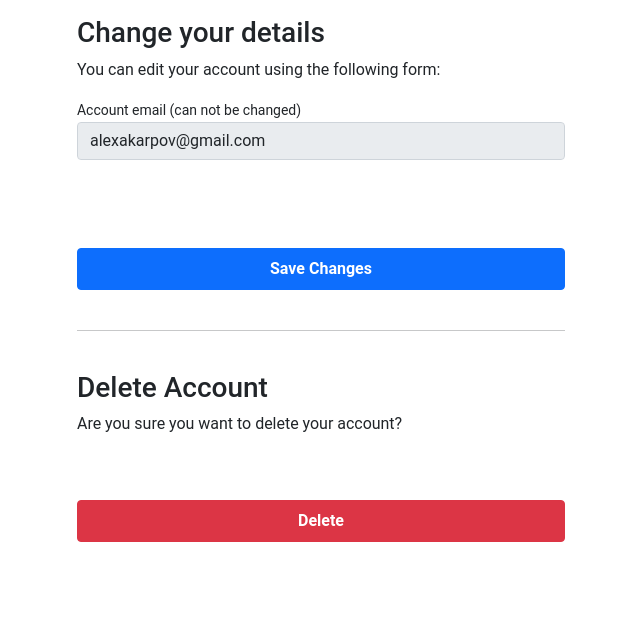
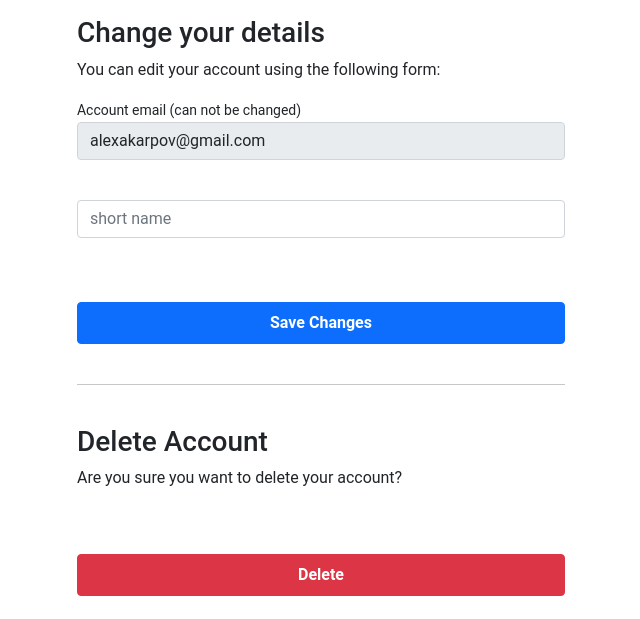
Before and after one commit to alexakarpov/htmshop, a Django app: page /accounts/profile/edit/ in a window 1280 px wide. Shown: the part 150-769 px from the top of the page, without its empty margins (319-959 px from the left). Run offline with Django 3.2, Linux system fonts and the light colour scheme; a user stored in the database is signed in; data comes from the database, SQL or seed files in the repository; parts of the project's set-up code (start-up, migrations or seed data) failed here and were passed over; some libraries are stand-ins or nearby versions.

Commit message:
form name bug

```diff
--- a/ecommerce/apps/accounts/forms.py
+++ b/ecommerce/apps/accounts/forms.py
@@ -249,6 +249,14 @@ class UserEditForm(forms.ModelForm):
         ),
     )
 
+    name = forms.CharField(
+        label="Your name or nickname",
+        max_length=30,
+        widget=forms.TextInput(
+            attrs={"class": "form-control mb-3", "placeholder": "short name", "id": "form-short-name"}
+        ),
+    )
+
     class Meta:
         model = UserModel
         fields = ("email",)
--- a/templates/accounts/dashboard/edit_details.html
+++ b/templates/accounts/dashboard/edit_details.html
@@ -24,7 +24,7 @@
     <label class="small font-weight-bold">{{ user_form.email.label}}</label>
     {{ user_form.email }}
     <label class="small font-weight-bold">{{ user_form.first_name.label}}</label>
-    {{ user_form.first_name }}
+    {{ user_form.name }}
     <button class="btn btn-primary btn-block py-2 mb-4 mt-5 fw-bold w-100" type="submit" value="Save changes">Save
         Changes</button>
     <hr class="mb-3">
```
